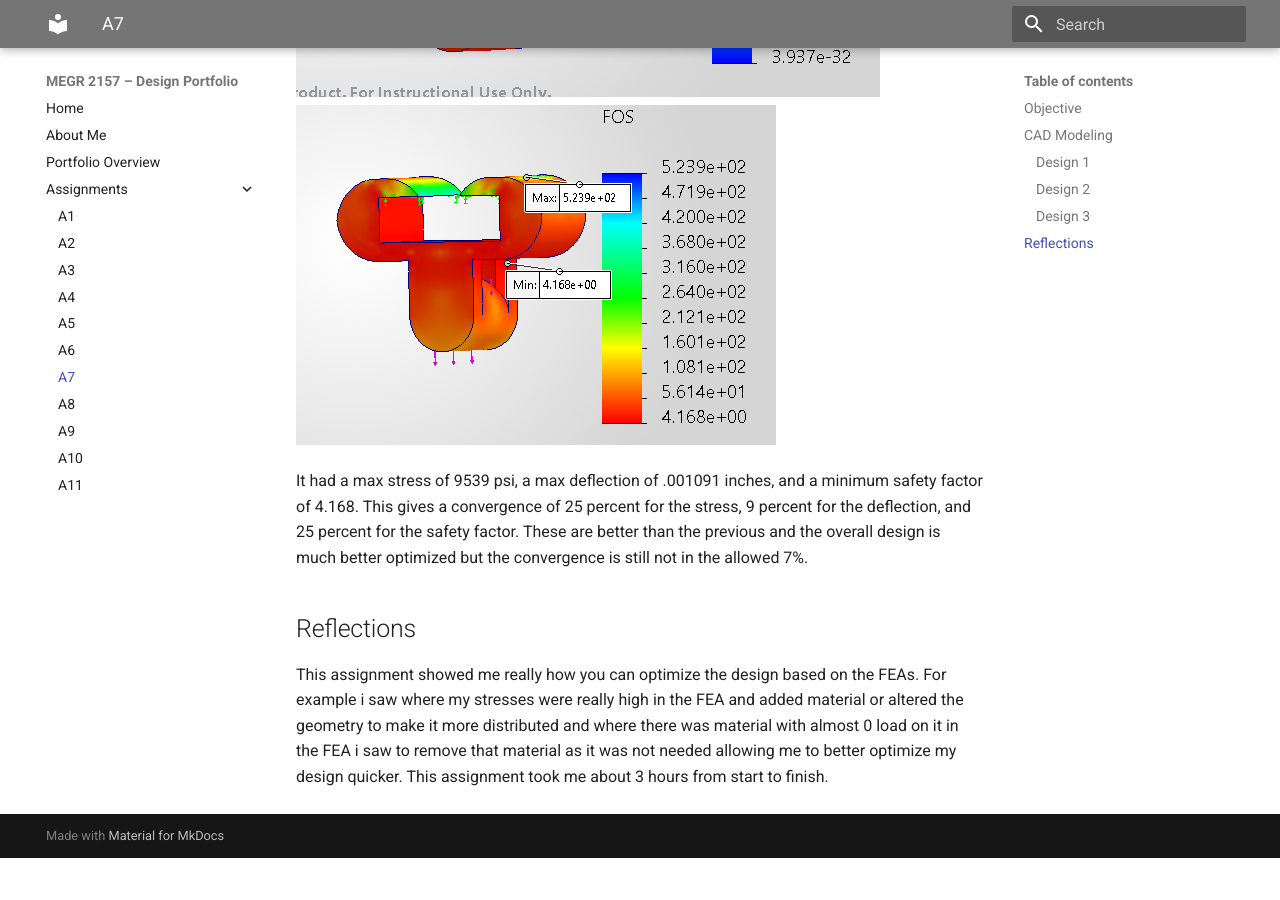
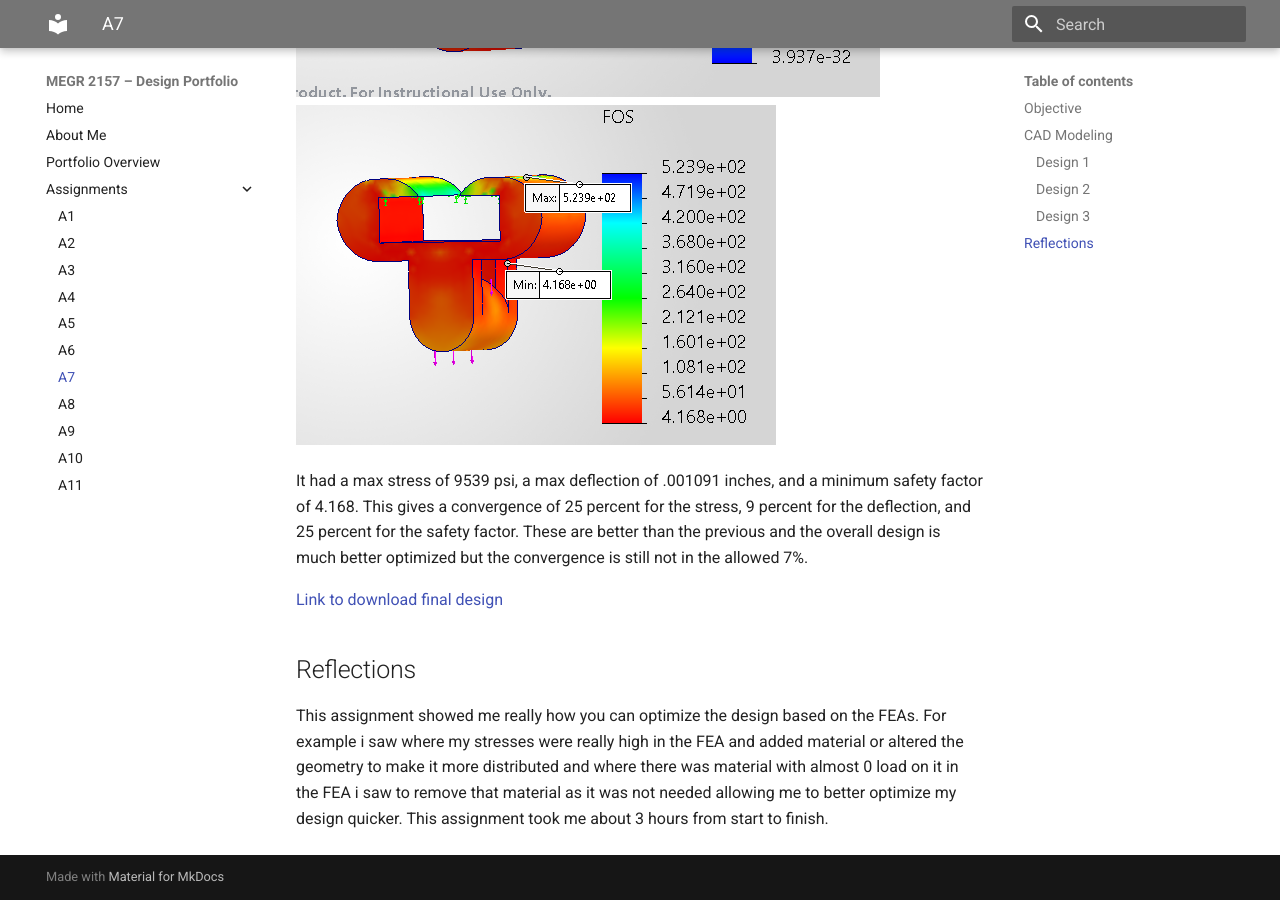
Before and after one commit to jadelma5/megr2156-portfolio, an MkDocs documentation site: the page built from docs/assignments/A07/index.md, in a window 1280 px wide and 900 px high, scrolled down 13539 px. Built offline with MkDocs 1.6.1 and Material for MkDocs 9.7.7, drawn with Linux system fonts in a browser that asks for light colours; before the commit the page ends 14397 px from its top, so only the background shows below that.

Commit message:
Add download link for final design in A7 assignment
Added a link to download the final design file for A7.

```diff
--- a/docs/assignments/A07/index.md
+++ b/docs/assignments/A07/index.md
@@ -69,6 +69,8 @@ I then changed the mesh size to be finer and rerun the simulations
 
 It had a max stress of 9539 psi, a max deflection of .001091 inches, and a minimum safety factor of 4.168. This gives a convergence of 25 percent for the stress, 9 percent for the deflection, and 25 percent for the safety factor. These are better than the previous and the overall design is much better optimized but the convergence is still not in the allowed 7%.
 
+[Link to download final design](FEA_HW7.SLDPRT)
+
 ## Reflections
 
 This assignment showed me really how you can optimize the design based on the FEAs. For example i saw where my stresses were really high in the FEA and added material or altered the geometry to make it more distributed and where there was material with almost 0 load on it in the FEA i saw to remove that material as it was not needed allowing me to better optimize my design quicker. This assignment took me about 3 hours from start to finish.
```
